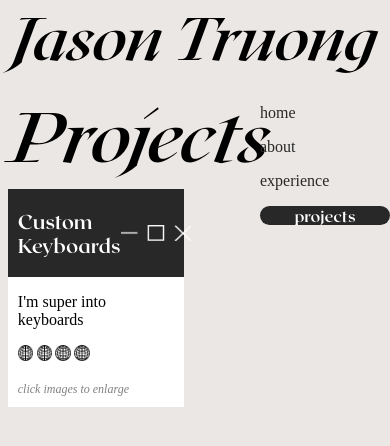
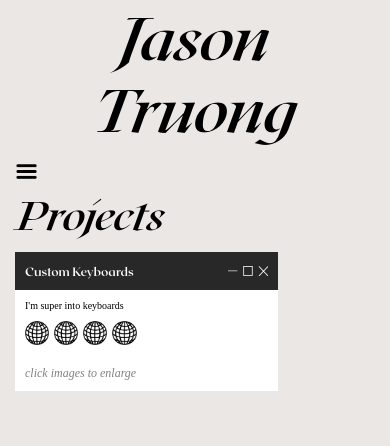
Before and after one commit to jasonntruong/jasonntruong.github.io, a React (Create React App) app: page /projects in a window 390 px wide. Shown: the top 446 px of the page. Built offline with nearby package versions, Linux system fonts and the light colour scheme; a web font is replaced by a local one.

Commit message:
finish mobile designs

```diff
--- a/src/App.scss
+++ b/src/App.scss
@@ -4,7 +4,6 @@
   display: table;
   clear: both;
 }
-
 
 .column {
   float: left;
@@ -44,9 +43,15 @@
 }
 
 .title {
+  @media (min-width: 768px) and (max-width: 1023px) {
+    font-size: 50px;
+  }
+  @media (min-width: 1024px) {
+    font-size: 70px;
+  }
+  font-size: 40px;
   font-family: Roxborough;
   font-style: italic;
-  font-size: 70px;
   line-height: 0px;
   padding-bottom: 3%;
 }
@@ -54,6 +59,10 @@
 #title {
   text-decoration: none;
   color: inherit;
+  box-decoration-break: clone;
+
+  padding-left: 50px;
+  padding-right: 50px;
 }
 
 #titleContainer {
--- a/src/App.tsx
+++ b/src/App.tsx
@@ -13,6 +13,14 @@ import Projects from "./Pages/Projects.tsx";
 function App() {
   const [selected, setSelected] = useState("");
   const [hovering, setHovering] = useState("");
+  const [isMobile, setIsMobile] = useState(window.innerWidth < 768);
+
+  useEffect(() => {
+    function handleResize() {
+      setIsMobile(window.innerWidth < 768);
+    }
+    window.addEventListener("resize", handleResize);
+  });
 
   useEffect(() => {
     let currentLocation = window.location.pathname.substring(1);
@@ -49,14 +57,22 @@ function App() {
       <Routes>
         <Route
           path="/"
-          element={<Home hovering={hovering} navbar={navbar} />}
+          element={
+            <Home hovering={hovering} navbar={navbar} isMobile={isMobile} />
+          }
         />
-        <Route path="/about" element={<About navbar={navbar} />}></Route>
+        <Route
+          path="/about"
+          element={<About navbar={navbar} isMobile={isMobile} />}
+        ></Route>
         <Route
           path="/experience"
-          element={<Experience navbar={navbar} />}
+          element={<Experience navbar={navbar} isMobile={isMobile} />}
         ></Route>
-        <Route path="/projects" element={<Projects navbar={navbar} />}></Route>
+        <Route
+          path="/projects"
+          element={<Projects navbar={navbar} isMobile={isMobile} />}
+        ></Route>
       </Routes>
     </Router>
   );
--- a/src/Card.scss
+++ b/src/Card.scss
@@ -12,17 +12,39 @@
   align-items: center;
 }
 
-.top p {
+.cardTitle {
+  @media (min-width: 400px) and (max-width: 1023px) {
+    font-size: 15px;
+  }
+  @media (min-width: 1024px) {
+    font-size: 20px;
+  }
+  font-size: 12px;
   display: flex;
-  font-size: 20px;
   color: white;
   font-family: "Roxborough";
   padding-left: 10px;
   display: inline-block;
 }
 
+.cardDesc {
+  @media (min-width: 400px) and (max-width: 1023px) {
+    font-size: 15px;
+  }
+  @media (min-width: 1024px) {
+    font-size: 20px;
+  }
+  font-size: 10px;
+}
+
 .top img {
-  width: 70px;
+  @media (min-width: 400px) and (max-width: 1023px) {
+    width: 50px;
+  }
+  @media (min-width: 1024px) {
+    width: 70px;
+  }
+  width: 40px;
   padding-right: 10px;
 }
 
@@ -46,8 +68,8 @@
 }
 
 .modal {
-  width: 35vw;
-  height: 35vw;
+  width: min(35vw, 70vh);
+  height: min(35vw, 70vh);
   background-color: #ebe7e4;
   border-radius: 20px;
   margin-left: auto;
--- a/src/Card.tsx
+++ b/src/Card.tsx
@@ -49,11 +49,11 @@ function Card(props: Props) {
       </Modal>
       <div className="background">
         <div className="top">
-          <p>{props.title}</p>
+          <p className="cardTitle">{props.title}</p>
           <img src={topitems}></img>
         </div>
         <div className="bottom">
-          <p>{props.desc}</p>
+          <p className="cardDesc">{props.desc}</p>
           <div className="rowImg">
             {props.imgs?.map(([img, title]) => {
               return handleExtra("image", img, title);
--- /dev/null
+++ b/src/HamburgerMenu.tsx
@@ -0,0 +1,66 @@
+import "./hamburgermenu.scss";
+
+import React, { useState } from "react";
+
+import { slide as Menu } from "react-burger-menu";
+import hamburger from "./imgs/hamburger.png";
+
+function HamburgerMenu() {
+  const [isMenuOpen, setIsMenuOpen] = useState(false);
+
+  let currentLocation = window.location.pathname.substring(1);
+  currentLocation = currentLocation.length === 0 ? "home" : currentLocation;
+  const sleep = (ms: number) => new Promise((r) => setTimeout(r, ms));
+
+  return (
+    <>
+      {isMenuOpen && (
+        <Menu
+          isOpen={isMenuOpen}
+          onStateChange={async (state) => {
+            await sleep(400);
+            setIsMenuOpen(state.isOpen);
+          }}
+        >
+          <a
+            href="/"
+            className={currentLocation === "home" ? "selected-bm-item" : ""}
+          >
+            home
+          </a>
+          <a
+            href="/about"
+            className={currentLocation === "about" ? "selected-bm-item" : ""}
+          >
+            about
+          </a>
+          <a
+            href="/experience"
+            className={
+              currentLocation === "experience" ? "selected-bm-item" : ""
+            }
+          >
+            experience
+          </a>
+          <a
+            href="/projects"
+            className={currentLocation === "projects" ? "selected-bm-item" : ""}
+          >
+            projects
+          </a>
+        </Menu>
+      )}
+      <img
+        id="hamburger"
+        alt="hamburger-menu"
+        src={hamburger}
+        style={{ width: "6vw", marginLeft: "15px", cursor: "pointer" }}
+        onClick={() => {
+          setIsMenuOpen(!isMenuOpen);
+        }}
+      />
+    </>
+  );
+}
+
+export default HamburgerMenu;
--- a/src/ImageModal.tsx
+++ b/src/ImageModal.tsx
@@ -29,7 +29,7 @@ function ImageModal({ displayImg, setOpenModal, title }) {
         <img
           src={displayImg}
           style={{
-            width: "70%",
+            width: "60%",
           }}
         />
       </div>
--- a/src/Pages/About.tsx
+++ b/src/Pages/About.tsx
@@ -1,9 +1,27 @@
 import "../App.scss";
 
 import Card from "../Card.tsx";
+import HamburgerMenu from "../HamburgerMenu.tsx";
+import NavBar from "../NavBar/NavBar.tsx";
 import React from "react";
 
-function About({ navbar }) {
+interface Props {
+  navbar: NavBar;
+  isMobile: boolean;
+}
+
+function About({ navbar, isMobile }: Props) {
+  if (isMobile) {
+    return (
+      <div>
+        <HamburgerMenu />
+        <div style={{ marginLeft: "15px" }}>
+          <h1 className="title">About Me</h1>
+          <Card title="Custom Keyboards" desc="I'm super into keyboards" />
+        </div>
+      </div>
+    );
+  }
   return (
     <div className="row">
       <div className="column2">
--- a/src/Pages/Experience.tsx
+++ b/src/Pages/Experience.tsx
@@ -1,9 +1,26 @@
 import "../App.scss";
 
 import Card from "../Card.tsx";
+import HamburgerMenu from "../HamburgerMenu.tsx";
+import NavBar from "../NavBar/NavBar.tsx";
 import React from "react";
 
-function Experience({ navbar }) {
+interface Props {
+  navbar: NavBar;
+  isMobile: boolean;
+}
+function Experience({ navbar, isMobile }: Props) {
+  if (isMobile) {
+    return (
+      <div>
+        <HamburgerMenu />
+        <div style={{ marginLeft: "15px" }}>
+          <h1 className="title">Experience</h1>
+          <Card title="Custom Keyboards" desc="I'm super into keyboards" />
+        </div>
+      </div>
+    );
+  }
   return (
     <div className="row">
       <div className="column2">
--- a/src/Pages/Home.tsx
+++ b/src/Pages/Home.tsx
@@ -1,5 +1,6 @@
 import React, { useEffect, useState } from "react";
 
+import HamburgerMenu from "../HamburgerMenu.tsx";
 import Hands from "../Hands.tsx";
 import { slide as Menu } from "react-burger-menu";
 import NavBar from "../NavBar/NavBar.tsx";
@@ -9,20 +10,21 @@ import hamburger from "../imgs/hamburger.png";
 interface Props {
   hovering: string;
   navbar: NavBar;
+  isMobile: boolean;
 }
 
 function Home(props: Props) {
-  const [width, setWidth] = useState(window.innerWidth);
-
-  useEffect(() => {
-    function handleResize() {
-      setWidth(window.innerWidth);
+  if (props.isMobile) {
+    return (
+      <div>
+        <HamburgerMenu />
+        <img className="globe" src={globe} />
+        <p className="desc">Third Year CS @ TMU</p>
+        <p className="desc">Software Dev Intern @ TD</p>
+        <p className="desc">Aspiring SWE</p>
+      </div>
+    );
   }
-    setWidth(window.innerWidth);
-    window.addEventListener("resize", handleResize);
-  });
-
-  if (width >= 768) {
   return (
     <div className="row">
       <div className="column">
@@ -38,16 +40,5 @@ function Home(props: Props) {
     </div>
   );
 }
-  return (
-    <div>
-      <img className="hamburger" src={hamburger} style={{ width: "6vw" }} />
-    </div>
-    // <Menu left width={"20%"} noOverlay customBurgerIcon={false}>
-    //   <a id="home" className="menu-item" href="/">
-    //     Home
-    //   </a>
-    // </Menu>
-  );
-}
 
 export default Home;
--- a/src/Pages/Projects.tsx
+++ b/src/Pages/Projects.tsx
@@ -1,10 +1,36 @@
 import "../App.scss";
 
 import Card from "../Card.tsx";
+import HamburgerMenu from "../HamburgerMenu.tsx";
+import NavBar from "../NavBar/NavBar.tsx";
 import React from "react";
 import globe from "../imgs/globe.webp";
 
-function Projects({ navbar }) {
+interface Props {
+  navbar: NavBar;
+  isMobile: boolean;
+}
+function Projects({ navbar, isMobile }: Props) {
+  if (isMobile) {
+    return (
+      <div>
+        <HamburgerMenu />
+        <div style={{ marginLeft: "15px" }}>
+          <h1 className="title">Projects</h1>
+          <Card
+            title="Custom Keyboards"
+            desc="I'm super into keyboards"
+            imgs={[
+              [globe, "Globe 1"],
+              [globe, "Globe 2"],
+              [globe, "Glove 3"],
+            ]}
+            links={[[globe, "https://www.google.com"]]}
+          />
+        </div>
+      </div>
+    );
+  }
   return (
     <div className="row">
       <div className="column2">
--- /dev/null
+++ b/src/hamburgermenu.scss
@@ -0,0 +1,98 @@
+@import "./fonts.scss";
+
+// .bm-burger-bars {
+//   position: fixed;
+//   width: 36px;
+//   height: 30px;
+//   left: 36px;
+//   top: 36px;
+//   // color: white;
+//   // overflow: hidden;
+//   // position: relative;
+//   // font-family: "Roxborough";
+//   // text-decoration: none;
+//   // font-size: 14pt;
+//   // padding: 10px;
+//   // margin-left: 20px;
+//   // margin-top: 10px;
+//   // border-radius: 15px;
+//   // background: #282828;
+// }
+
+.bm-menu-wrap {
+  position: fixed;
+}
+/* General sidebar styles */
+.bm-menu {
+  background: #373a47;
+  padding: 2.5em 1.5em 0;
+  font-size: 1.15em;
+}
+
+/* Wrapper for item list */
+.bm-item-list {
+  color: #b8b7ad;
+}
+
+/* Individual item */
+.bm-item {
+  display: inline-block;
+  color: #ebe7e4;
+  font-family: "Adelle";
+  margin-bottom: 12px;
+  padding: 10px;
+  text-decoration: none;
+  outline: none;
+}
+
+.selected-bm-item {
+  color: white;
+  background: #282828;
+  border-radius: 10px;
+}
+
+/* Position and sizing of clickable cross button */
+.bm-cross-button {
+  height: 24px;
+  width: 24px;
+}
+
+/* Color/shape of close button cross */
+.bm-cross {
+  background: #ebe7e4;
+}
+
+// .menu {
+//   overflow: hidden;
+//   position: absolute;
+//   width: 100%;
+//   height: 100%;
+// }
+
+// .selected-item {
+//   color: white;
+//   overflow: hidden;
+//   position: relative;
+//   font-family: "Roxborough";
+//   text-decoration: none;
+//   font-size: 14pt;
+//   padding: 10px;
+//   margin-left: 20px;
+//   margin-top: 10px;
+//   border-radius: 15px;
+//   background: #282828;
+// }
+
+// .menu-item {
+//   font-family: "Adelle";
+//   overflow: hidden;
+//   position: relative;
+//   text-decoration: none;
+//   color: black;
+//   font-size: 14pt;
+//   padding: 10px;
+//   margin-left: 20px;
+//   margin-top: 10px;
+//   border-radius: 15px;
+//   background: #282828;
+// }
```
Lines whose indentation alone changed are shown as unchanged.
